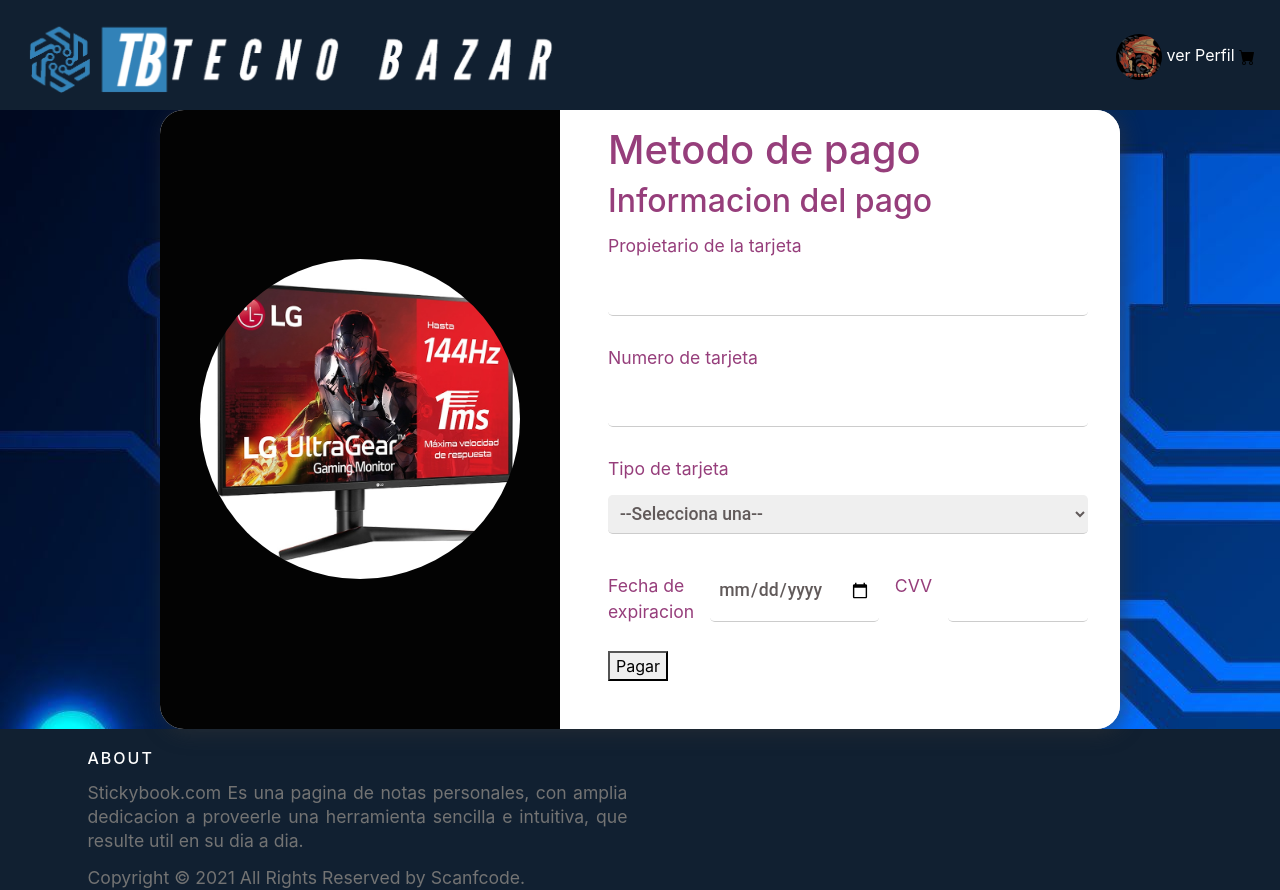
After one commit to HirokiShun/HirokiShun.github.io, a PHP site: page /Checkout.html in a window 1280 px wide. The commit adds this page. Run offline with PHP 8.4, Linux system fonts and the light colour scheme.

Commit message:
se hizo lo que se pudo

```diff
--- /dev/null
+++ b/Checkout.html
@@ -0,0 +1,90 @@
+
+<!DOCTYPE html>
+<html lang="en">
+<head>
+    <meta charset="UTF-8">
+    <meta http-equiv="X-UA-Compatible" content="IE=edge">
+    <meta name="viewport" content="width=device-width, initial-scale=1.0">
+    <link rel="stylesheet" href="https://cdn.jsdelivr.net/npm/bootstrap@4.5.3/dist/css/bootstrap.min.css" integrity="sha384-TX8t27EcRE3e/ihU7zmQxVncDAy5uIKz4rEkgIXeMed4M0jlfIDPvg6uqKI2xXr2" crossorigin="anonymous">
+    <link rel="stylesheet" href="/css/myStyle.css">
+    <title>Articulo</title>
+</head>
+<body>
+    <div class="navbar">
+         <a class="home" href="index.html"><img src="img/Tecno Bazar-nav.png"></a>
+         <div class="User">
+            <div Class="avatar">
+                <img src="img/Profile.jpg" class="avatar" name="avtr">
+            </div>
+            <a class="fw-bold text-center  text-white mt-2" href=""></a>
+            <a class="fw-bold text-center  text-white mt-2" href="Profile.html">ver Perfil</a>
+            <a clas="fw-bold text-center  text-white mt-2" href="ShpKrt.html"><svg xmlns="http://www.w3.org/2000/svg" width="16" height="16" fill="currentColor" class="bi bi-cart-fill" viewBox="0 0 16 16">
+                <path d="M0 1.5A.5.5 0 0 1 .5 1H2a.5.5 0 0 1 .485.379L2.89 3H14.5a.5.5 0 0 1 .491.592l-1.5 8A.5.5 0 0 1 13 12H4a.5.5 0 0 1-.491-.408L2.01 3.607 1.61 2H.5a.5.5 0 0 1-.5-.5zM5 12a2 2 0 1 0 0 4 2 2 0 0 0 0-4zm7 0a2 2 0 1 0 0 4 2 2 0 0 0 0-4zm-7 1a1 1 0 1 1 0 2 1 1 0 0 1 0-2zm7 0a1 1 0 1 1 0 2 1 1 0 0 1 0-2z"/>
+              </svg></a>
+        </div>
+
+    </div>
+
+    <div class="mainscreen">
+          <div class="cardChck">
+            <div class="leftside">
+              <img
+                src="img/MonitorLG.jpg"
+                class="productChck"
+                alt="MonitorLG"
+              />
+            </div>
+            <div class="rightside">
+              <form action="">
+                <h1>Metodo de pago</h1>
+                <h2>Informacion del pago</h2>
+                <p>Propietario de la tarjeta</p>
+                <input type="text" class="inputbox" name="name" required />
+                <p>Numero de tarjeta</p>
+                <input type="number" class="inputbox" name="card_number" id="card_number" required />
+
+                <p>Tipo de tarjeta</p>
+                <select class="inputbox" name="card_type" id="card_type" required>
+                  <option value="">--Selecciona una--</option>
+                  <option value="Visa">Visa</option>
+                  <option value="MasterCard">MasterCard</option>
+                </select>
+    <div class="expcvv">
+
+                <p class="expcvv_text">Fecha de expiracion</p>
+                <input type="date" class="inputbox" name="exp_date" id="exp_date" required />
+
+                <p class="expcvv_text2">CVV</p>
+                <input type="password" class="inputbox" name="cvv" id="cvv" required />
+            </div>
+                <p></p>
+                <button type="submit" class="buttonChck">Pagar</button>
+              </form>
+            </div>
+          </div>
+        </div>
+
+
+    </div>
+</body>
+<footer class="site-footer">
+    <div class="container">
+        <div class="row">
+            <div class="col-sm-12 col-md-6">
+                <h6>About</h6>
+                <p class="text-justify">Stickybook.com  Es una pagina de notas personales, con amplia dedicacion a proveerle una herramienta sencilla e intuitiva, que resulte util en su dia a dia.</p>
+            </div>
+        </div>
+
+    </div>
+    <div class="container">
+        <div class="row">
+            <div class="col-md-8 col-sm-6 col-xs-12">
+                <p class="copyright-text">Copyright &copy; 2021 All Rights Reserved by
+                    <a href="#">Scanfcode</a>.
+                </p>
+            </div>
+        </div>
+    </div>
+</footer>
+</html>
--- a/css/myStyle.css
+++ b/css/myStyle.css
@@ -531,7 +531,7 @@
 	max-width:525px;
 	min-height:670px;
 	position:relative;
-	background-image: url('img/TBBackGrd.jpg') no-repeat center;
+	background-image: url('../img/TBBackGrd.jpg') ;
 	box-shadow:0 12px 15px 0 rgba(0,0,0,.24),0 17px 50px 0 rgba(0,0,0,.19);
 
 }
@@ -674,6 +674,7 @@
 
 .login-form__input-error-active {
 	display: block;
+  color: white;
 }
 
 .login-form__validation-status {
@@ -1195,3 +1196,135 @@
       overflow-x: auto
   }
 }
+
+
+.mainscreen
+{
+	min-height: 50vh;
+	width: 100%;
+	display: flex;
+    flex-direction: column;
+    background-color: #DFDBE5;
+    background-image: url("../img/TBBackGrd.jpg") ;
+    color:#963E7B;
+}
+
+.cardChck {
+	width: 60rem;
+    margin: auto;
+    background: white;
+    position:center;
+    align-self: center;
+    top: 50rem;
+    border-radius: 1.5rem;
+    box-shadow: 4px 3px 20px #3535358c;
+    display:flex;
+    flex-direction: row;
+
+}
+
+.leftside {
+	background: #030303;
+	width: 25rem;
+	display: inline-flex;
+    align-items: center;
+    justify-content: center;
+	border-top-left-radius: 1.5rem;
+    border-bottom-left-radius: 1.5rem;
+}
+
+.productChck {
+    object-fit: cover;
+	width: 20em;
+    height: 20em;
+    border-radius: 100%;
+}
+
+.rightside {
+    background-color: #ffffff;
+	width: 35rem;
+	border-bottom-right-radius: 1.5rem;
+    border-top-right-radius: 1.5rem;
+    padding: 1rem 2rem 3rem 3rem;
+}
+
+p{
+    display:block;
+    font-size: 1.1rem;
+    font-weight: 400;
+    margin: .8rem 0;
+}
+
+.inputbox
+{
+    color:#030303;
+	width: 100%;
+    padding: 0.5rem;
+    border: none;
+    border-bottom: 1.5px solid #ccc;
+    margin-bottom: 1rem;
+    border-radius: 0.3rem;
+    font-family: 'Roboto', sans-serif;
+    color: #615a5a;
+    font-size: 1.1rem;
+    font-weight: 500;
+  outline:none;
+}
+
+.expcvv {
+    display:flex;
+    justify-content: space-between;
+    padding-top: 0.6rem;
+}
+
+.expcvv_text{
+    padding-right: 1rem;
+}
+.expcvv_text2{
+    padding:0 1rem;
+}
+
+.button{
+    background: linear-gradient(
+135deg
+, #753370 0%, #298096 100%);
+    padding: 15px;
+    border: none;
+    border-radius: 50px;
+    color: white;
+    font-weight: 400;
+    font-size: 1.2rem;
+    margin-top: 10px;
+    width:100%;
+    letter-spacing: .11rem;
+    outline:none;
+}
+
+.buttonChck:hover
+{
+	transform: scale(1.05) translateY(-3px);
+    box-shadow: 3px 3px 6px #38373785;
+}
+
+@media only screen and (max-width: 1000px) {
+    .cardChck{
+        flex-direction: column;
+        width: auto;
+
+    }
+
+    .leftside{
+        width: 100%;
+        border-top-right-radius: 0;
+        border-bottom-left-radius: 0;
+      border-top-right-radius:0;
+      border-radius:0;
+    }
+
+    .rightside{
+        width:auto;
+        border-bottom-left-radius: 1.5rem;
+        padding:0.5rem 3rem 3rem 2rem;
+      border-radius:0;
+    }
+}
```
Also changed, not shown: Login.html (+25 -12 lines), js/Login.js (+5 -5 lines).
